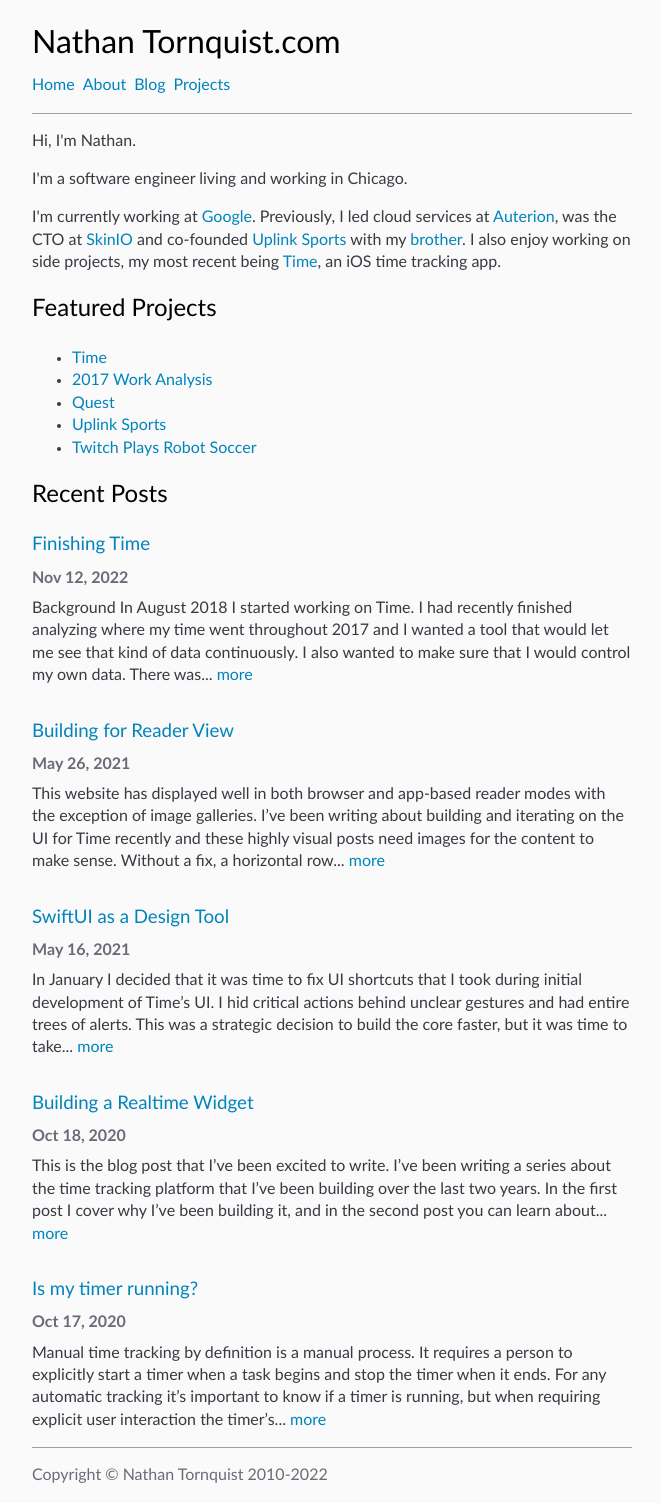
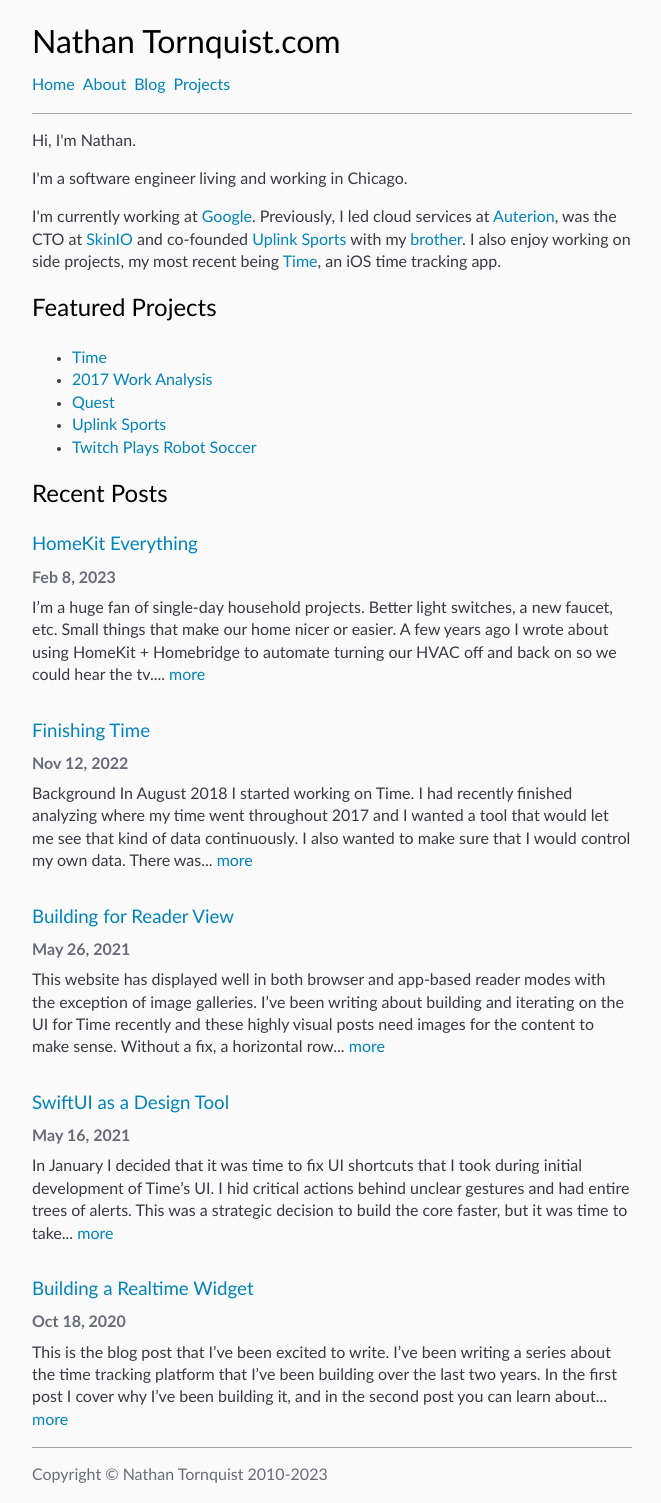
Before and after one commit to Tornquist/tornquist.github.io, a Jekyll site: the page built from index.html, in a window 1280 px wide. Shown: the whole page, without its empty margins (308-969 px from the left). Built offline with Jekyll 4.4.1, drawn with Linux system fonts in a browser that asks for light colours; part of the change alters nothing that is shown.

Commit message:
Draft 'HomeKit Everything' post

```diff
--- a/_config.yml
+++ b/_config.yml
@@ -19,7 +19,7 @@ highlighter: rouge
 # Site Variables
 home_title: Home
 
-copyright: Copyright &copy; Nathan Tornquist 2010-2022
+copyright: Copyright &copy; Nathan Tornquist 2010-2023
 
 collections:
   projects:
--- /dev/null
+++ b/_posts/2023-02-08-homekit-everything.md
@@ -0,0 +1,142 @@
+---
+layout: post
+title: HomeKit Everything
+date: 2023-02-08 22:00:00
+categories: programming
+---
+
+I'm a huge fan of single-day household projects. Better light switches, a new faucet, etc. Small things that make our home nicer or easier.
+
+A few years ago I wrote about using HomeKit + Homebridge to automate turning our
+[HVAC off and back on][ac] so we could hear the tv. Since then I've done a
+handful of other projects that get used every day, such as:
+
+1. [Using HomeKit to avoid walking down two flights of stairs before bed](#front-door-security)
+1. [Fixing a design problem with my bedroom closet](#closet-lights)
+1. [Adding a switch to HomeKit to turn on my desktop computer](#pc-power)
+
+There are even smaller projects like [using an adapter][belkin] so that I can
+airplay to my stereo, or [turn on my kitchen lights][dimmer] with my voice to
+make washing dishes easier.
+
+I really enjoy the feeling of a project that "just works."
+
+### Front Door Security
+-----------------------
+
+**Prompt**
+
+I live in an apartment with two flights of stairs. You walk up stairs from the
+front door to the main living space, and then another flight up to the bedrooms.
+This is fine except when you're laying in bed at night and wonder if you've
+closed and locked the front door. Then those stairs are _awful_.
+
+**Supplies**
+
+* HomeKit adapter board for hard wired sensors
+* Smart door lock
+
+**Configuration**
+
+My home was wired with a built-in security system. Using the adapter board I was
+able to expose the states of hard wired sensors into HomeKit to report if the
+door is open or closed.
+
+The smart lock when integrated with HomeKit provides lock state.
+
+Knowing the door is closed does not tell you anything about if it's locked.
+Knowing the door is locked isn't helpful if it was locked open. With these two
+pieces of information I configured a shortcut to read both values and respond
+with a specific phrase to let me know that everything is okay.
+
+<details><summary>View the automation</summary>
+<p>
+{% include photo.html img="/assets/2023/02/is-my-home-secure.png" %}
+</p>
+</details>
+
+I can now tap the shortcut on my phone, or ask Siri &ldquo;Hey Siri, is my home
+secure?&rdquo; and I'll immediately know if it's both closed and locked. I can
+trigger this with my phone, through our HomePod before bed, in my car with
+CarPlay while driving away, etc. This completely solved the nagging questions.
+
+### Closet Lights
+-----------------
+
+**Prompt**
+
+Our bedroom has a walk-in closet with a light switch outside of the door on the
+hinge side. This means that it's impossible to turn on the closet lights without
+lighting up the main bedroom. You can't reach around a mostly closed door.
+
+For about a year my wife or I would use our cell phone flashlights in the
+closet while getting ready early to avoid waking the other. It was far less than
+ideal.
+
+If I just put a new switch inside the closet, it would also be on the hinge side
+which didn't feel natural when entering the room. I couldn't run wiring to the
+right side of the door without going up and around the doorframe. I couldn't put
+a  normal smart bulb in without having an always-on switch outside of the room
+(or removing the switch completely).
+
+**Supplies**
+
+* [Caseta In-Wall Smart Dimmer Switch Expansion Kit][dimmer]
+* [Caseta Smart Hub][hub]
+
+**Configuration**
+
+I replaced the external light switch with a Caseta Smart Dimmer so that the
+physical switch would still control the lights. Inside the room I mounted the
+pico smart remote (companion for switch) at normal switch height where your hand
+would naturally reach when walking in the room.
+
+This is exposed to HomeKit with the Caseta bridge, but that's not really needed.
+The built-in switches cover 99% percent of our usage. Caseta was the only
+hardware configuration that would let us keep the original wiring as the control
+for the light without having to remove or wire a ciruit always on.
+
+### PC Power
+------------
+
+**Prompt**
+
+I have a Windows PC in my entertainment center. It's a gaming computer + Quicken
+machine. I use Quicken for Windows from my mac via RDP. When I want to use
+Quicken, I have to get up to turn on the computer. It's minor, but it means that
+I cannot just open Quicken like other applications on my computer. For many
+reasons&trade; I don't use Quicken in a VM.
+
+**Supplies**
+
+* PC with a network card that supports Wake-on-LAN (WoL)
+* [TP-Link Powerline Adapter][powerline]
+* Router with dedicated mac/IP configuration
+* HomeBridge
+
+**Configuration**
+
+To avoid having to get up to turn on the computer, I use HomeKit to trigger
+a WoL packet to be sent to the machine. The Homebridge extension also regularly
+pings the computer to report if it's on or off.
+
+All together this gives me a switch in HomeKit that I can use to turn my computer
+on.
+
+**Expanded steps**
+
+1. Connect the computer to the router via powerline adapter<br/>_I had no way to
+    run a direct ethernet line_
+1. [Enable WoL in the computer's BIOS](https://web.archive.org/web/20230123213604/https://www.asus.com/support/FAQ/1045950/)
+1. [Enable support for the network card in device manager](https://web.archive.org/web/20230123213730/https://www.windowscentral.com/how-enable-and-use-wake-lan-wol-windows-10)
+1. [Set designated IP/MAC address lock in router](https://web.archive.org/web/20230123213706/https://www.math.cmu.edu/~gautam/sj/blog/20200406-tplink-wol.html)
+1. [Increase network priority of wifi to make sure wifi is used once booted](https://web.archive.org/web/20230123213414/https://www.tenforums.com/tutorials/92180-change-network-adapter-connection-priorities-windows-10-a.html)
+1. [Enable ping in Windows](https://activedirectorypro.com/allow-ping-windows-firewall)<br/>_So that the homebridge-wol extension can check on/off status_
+1. [Hide 'shutdown' from the Windows start menu](https://community.spiceworks.com/topic/2279159-hideshutdown-no-longer-working-consistently)<br/>_Windows 10 only supports WoL from sleep_
+1. Configure the Homebridge WoL plugin using the computer's mac and IP addresses
+
+[ac]: {% post_url 2020-08-29-homekit-ac-automation %}
+[dimmer]: https://www.casetawireless.com/us/en/products/dimmers-switches
+[hub]: https://www.casetawireless.com/us/en/products/expansion-kits-and-smart-bridge
+[powerline]: https://www.amazon.com/TP-LINK-Powerline-Pass-Through-TL-PA9020P-KIT/dp/B01H74VKZU
+[belkin]: https://www.belkin.com/audio-adapter-with-airplay-2/P-AUZ002.html
```
Also changed, not shown: assets/2023/02/is-my-home-secure.png (added).
